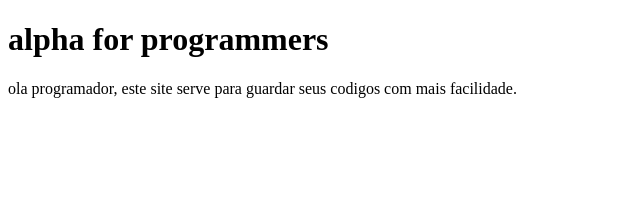
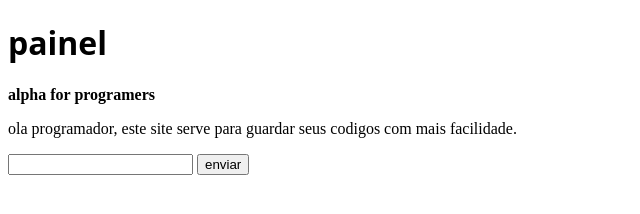
Before and after one commit to DavidGomz/abu-programas-site-pra-coloca-os-bagulho, a plain HTML site: page index.html in a window 1280 px wide. Shown: the whole page, without its empty margins (0-640 px from the left). Drawn offline with Linux system fonts and the light colour scheme.

Commit message:
index
falta mandar para o email do david deixar bonito fazer js e outros mais simples

```diff
--- a/index.html
+++ b/index.html
@@ -10,10 +10,21 @@
 
 <body>
     <div class="se">
-        <h1 id="titulo">alpha for programmers</h1>
-        <p id="textomotivacional">ola programador, este site serve para guardar seus codigos com mais facilidade.
-        </p>
+        <header>
+            <h1 id="titulo">painel </h1>
+            <h2 id="bobao">alpha for programers</h2>
+            <p id="textomotivacional">ola programador, este site serve para guardar seus codigos com mais facilidade.
+            </p>
+        </header>
+        <form>
+            <label for="caixa de texto"></label>
+            <input type="text" id="caixadetexto" name="caixadetexto">
+            <input type="submit" value="enviar" type="reset">
+        </form>
+
     </div>
+
+
 
 
 </body>
--- a/style.css
+++ b/style.css
@@ -0,0 +1,15 @@
+#titulo {
+    font-family: system-ui, 'Segoe UI', 'Open Sans', 'Helvetica Neue', sans-serif;
+    font-size: xx-large;
+}
+
+#bobao {
+    font-size: medium;
+}
+
+#caixadetexto {
+
+    width: 100;
+    height: 200;
+
+}
```
Also changed, not shown: 1 other file.
